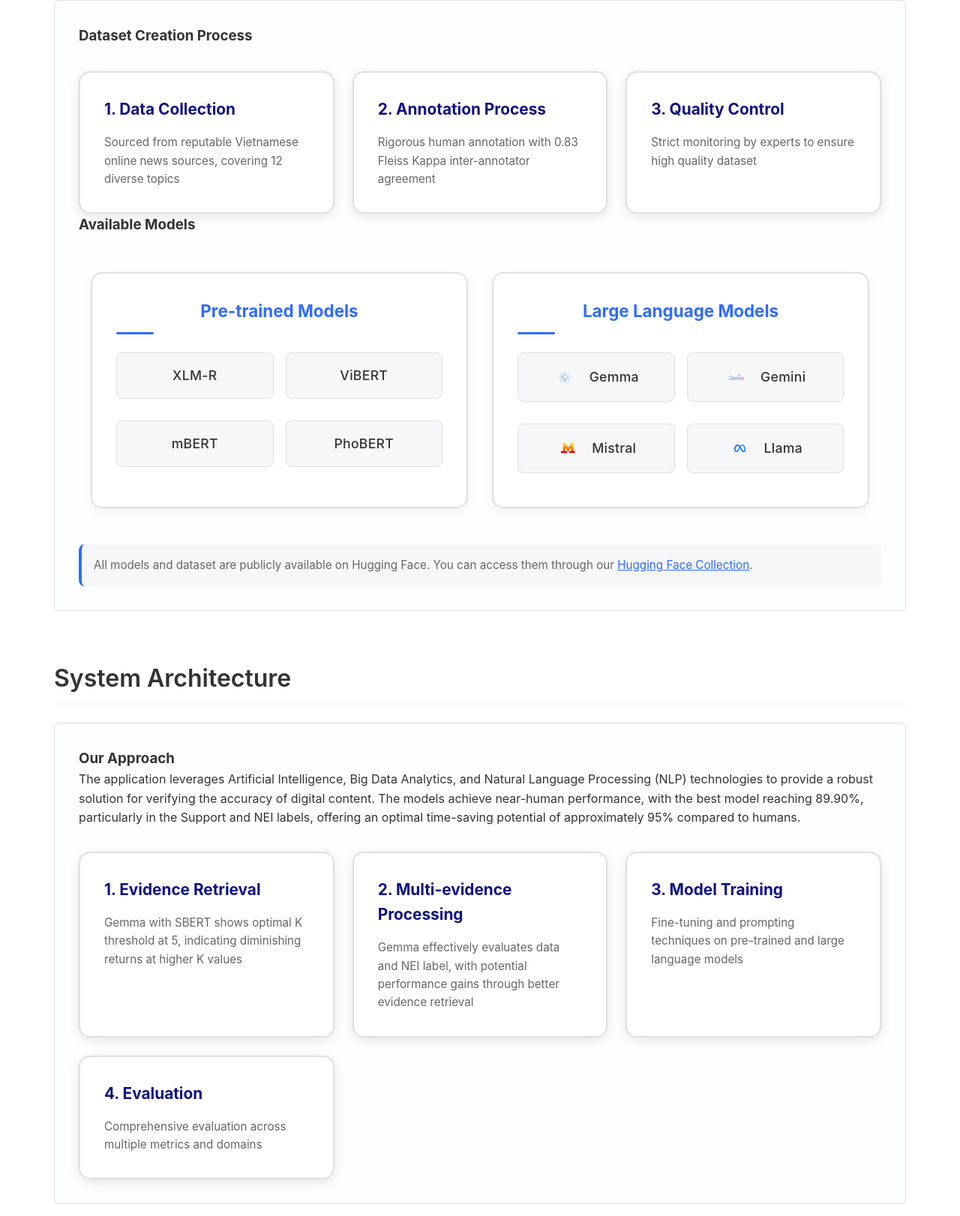
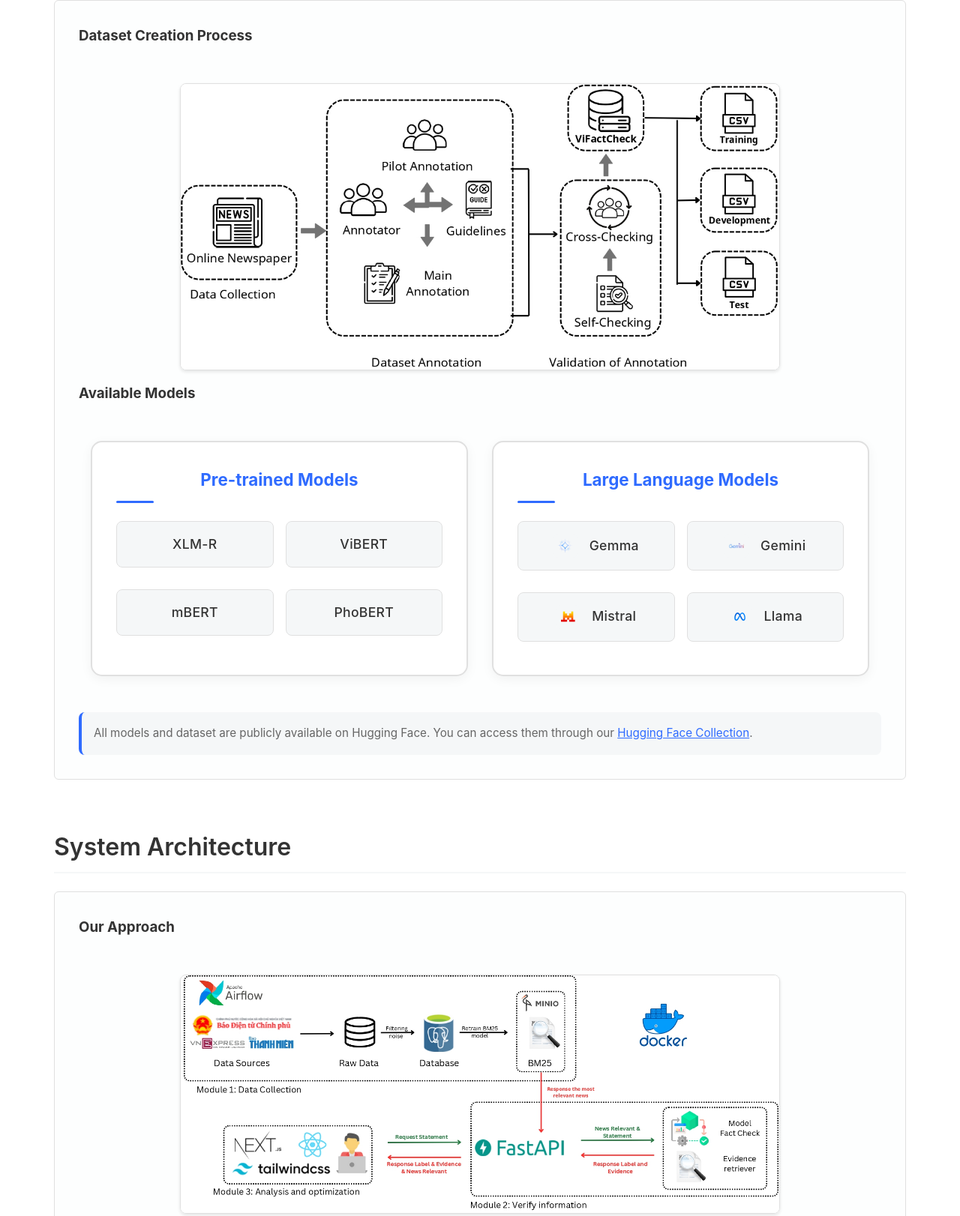
Before and after one commit to TTHHA/Vifactcheck_Site, a plain HTML site: page index.html in a window 1280 px wide. Shown: the part 1487-3109 px from the top of the page at 75% size. Drawn offline with nearby package versions, Linux system fonts and the light colour scheme.

Commit message:
update image

```diff
--- a/index.html
+++ b/index.html
@@ -80,18 +80,7 @@
                 <div class="dataset-details">
                     <h3>Dataset Creation Process</h3>
                     <div class="method-steps">
-                        <div class="method-step">
-                            <h4>1. Data Collection</h4>
-                            <p>Sourced from reputable Vietnamese online news sources, covering 12 diverse topics</p>
-                        </div>
-                        <div class="method-step">
-                            <h4>2. Annotation Process</h4>
-                            <p>Rigorous human annotation with 0.83 Fleiss Kappa inter-annotator agreement</p>
-                        </div>
-                        <div class="method-step">
-                            <h4>3. Quality Control</h4>
-                            <p>Strict monitoring by experts to ensure high quality dataset</p>
-                        </div>
+                        <img src="image\dataset.jpg" alt="Dataset Creation Process" class="pdf-image">
                     </div>
 
                     <h3>Available Models</h3>
@@ -145,24 +134,8 @@
             <div class="method-content">
                 <div class="method-description">
                     <h3>Our Approach</h3>
-                    <p>The application leverages Artificial Intelligence, Big Data Analytics, and Natural Language Processing (NLP) technologies to provide a robust solution for verifying the accuracy of digital content. The models achieve near-human performance, with the best model reaching 89.90%, particularly in the Support and NEI labels, offering an optimal time-saving potential of approximately 95% compared to humans.</p>
                     <div class="method-steps">
-                        <div class="method-step">
-                            <h4>1. Evidence Retrieval</h4>
-                            <p>Gemma with SBERT shows optimal K threshold at 5, indicating diminishing returns at higher K values</p>
-                        </div>
-                        <div class="method-step">
-                            <h4>2. Multi-evidence Processing</h4>
-                            <p>Gemma effectively evaluates data and NEI label, with potential performance gains through better evidence retrieval</p>
-                        </div>
-                        <div class="method-step">
-                            <h4>3. Model Training</h4>
-                            <p>Fine-tuning and prompting techniques on pre-trained and large language models</p>
-                        </div>
-                        <div class="method-step">
-                            <h4>4. Evaluation</h4>
-                            <p>Comprehensive evaluation across multiple metrics and domains</p>
-                        </div>
+                        <img src="image/system_ar.jpg" alt="System Architecture" class="pdf-image">
                     </div>
                 </div>
 
--- a/styles.css
+++ b/styles.css
@@ -1187,3 +1187,20 @@
         margin-bottom: 1rem;
     }
 }
+
+.pdf-image {
+    width: 100%;
+    max-width: 800px;
+    height: auto;
+    margin: 1rem auto;
+    display: block;
+    border: 1px solid var(--border-color);
+    border-radius: 8px;
+    box-shadow: 0 2px 4px rgba(0,0,0,0.1);
+}
+
+@media (max-width: 768px) {
+    .pdf-image {
+        max-width: 100%;
+    }
+}
```
Also changed, not shown: image/dataset.jpg (added), image/system_ar.jpg (added).
